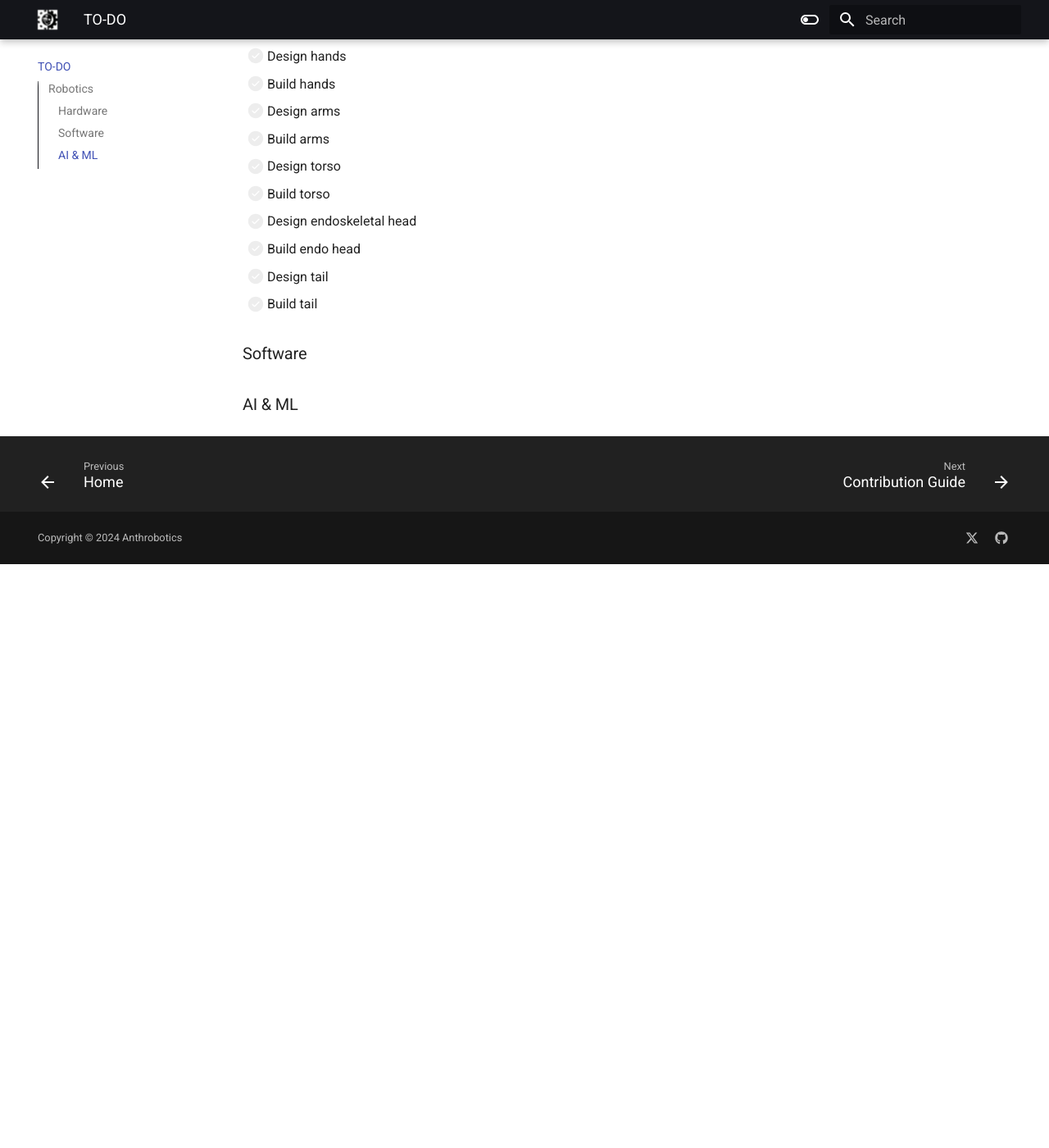
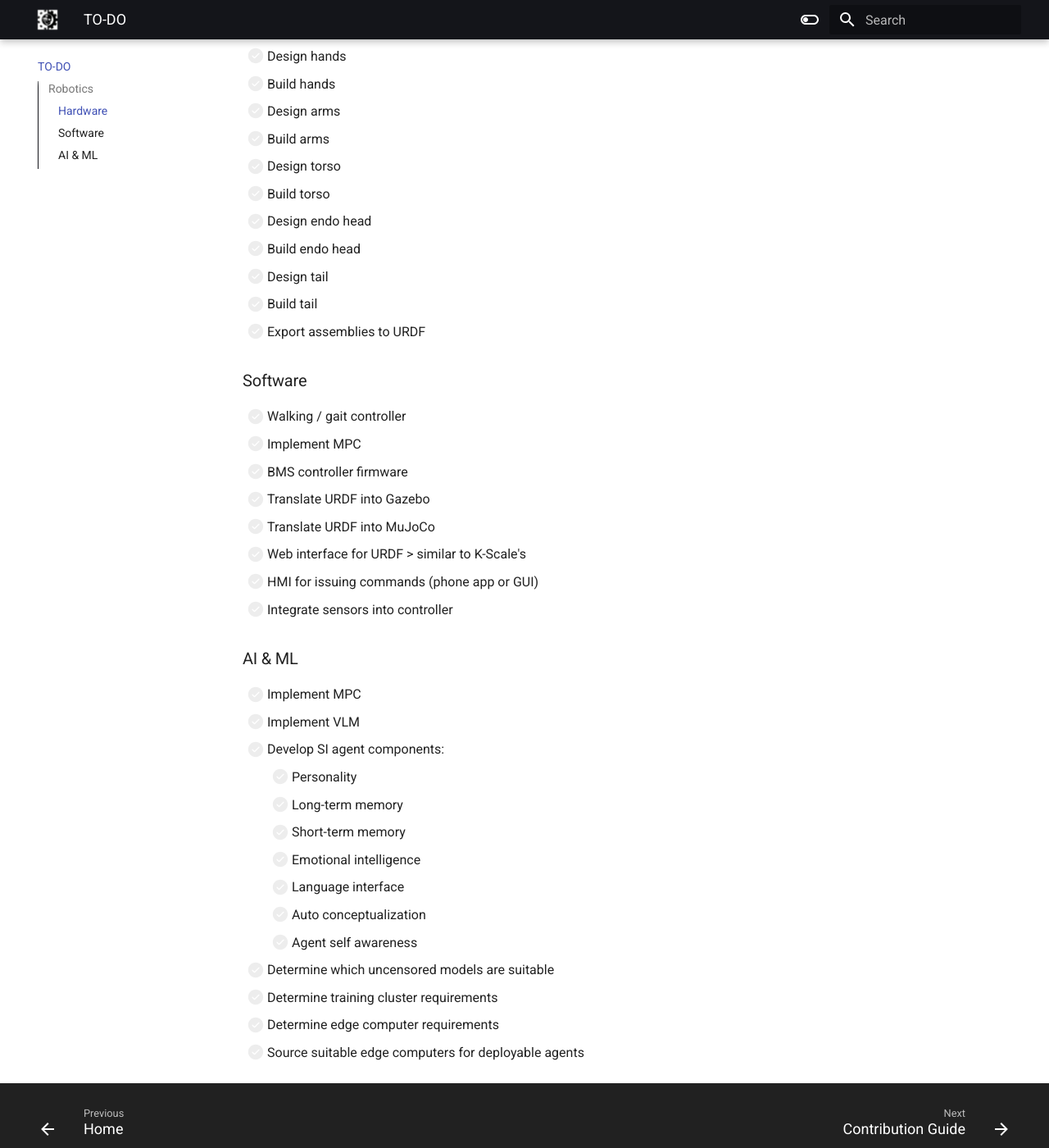
Before and after one commit to Anthrobotics/anthro-docs, an MkDocs documentation site: the page built from docs/TO-DO.md, in a window 1280 px wide and 1400 px high, scrolled down 787 px. Shown: the whole window at 82% size. Built offline with MkDocs 1.6.1 and Material for MkDocs 9.7.7, drawn with Linux system fonts in a browser that asks for light colours; before the commit the page ends 1475 px from its top, so only the background shows below that.

Commit message:
Update TO-DO.md

```diff
--- a/docs/TO-DO.md
+++ b/docs/TO-DO.md
@@ -27,11 +27,36 @@ You can find your team's respective tasks in each section. Feel free to assist o
 - [ ] Build arms
 - [ ] Design torso
 - [ ] Build torso
-- [ ] Design endoskeletal head
+- [ ] Design endo head
 - [ ] Build endo head
 - [ ] Design tail
 - [ ] Build tail
+- [ ] Export assemblies to URDF
 
 ### Software
 
+- [ ] Walking / gait controller
+- [ ] Implement MPC
+- [ ] BMS controller firmware
+- [ ] Translate URDF into Gazebo
+- [ ] Translate URDF into MuJoCo
+- [ ] Web interface for URDF > similar to K-Scale's
+- [ ] HMI for issuing commands (phone app or GUI)
+- [ ] Integrate sensors into controller
+
 ### AI & ML
+
+- [ ] Implement MPC
+- [ ] Implement VLM
+- [ ] Develop SI agent components:
+    * [ ] Personality
+    * [ ] Long-term memory
+    * [ ] Short-term memory
+    * [ ] Emotional intelligence
+    * [ ] Language interface
+    * [ ] Auto conceptualization
+    * [ ] Agent self awareness
+- [ ] Determine which uncensored models are suitable
+- [ ] Determine training cluster requirements
+- [ ] Determine edge computer requirements
+- [ ] Source suitable edge computers for deployable agents
```
